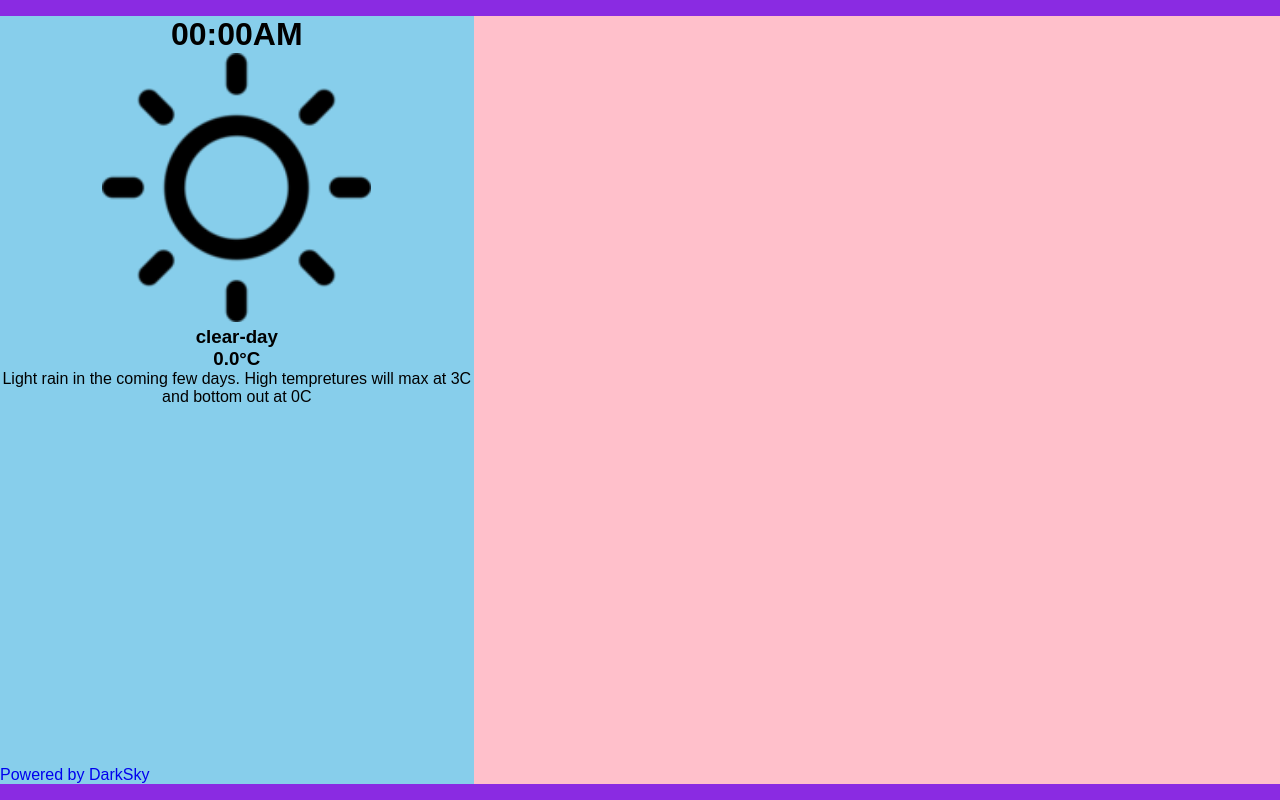
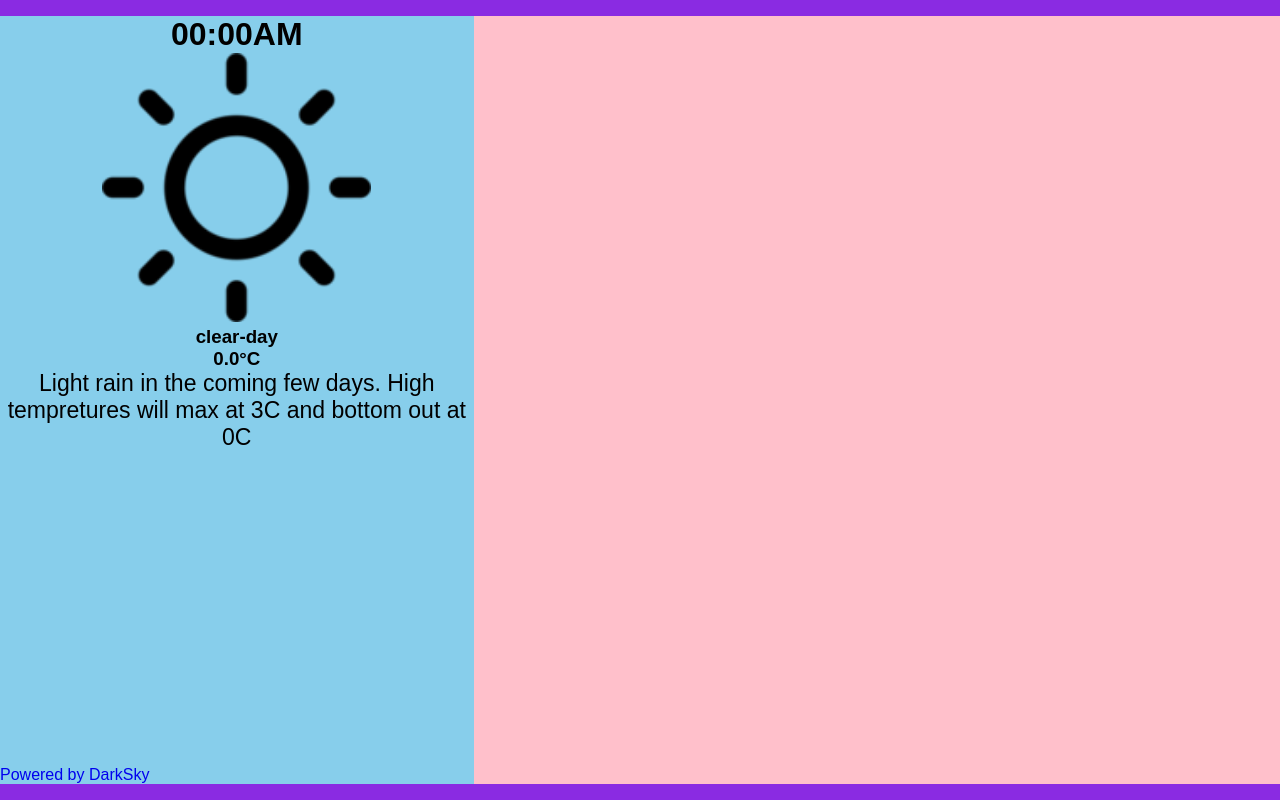
Before and after one commit to 2haloes/Angular-Weather-Display, an Angular app: page / in a window 1280 px wide. Built offline with nearby package versions, Linux system fonts and the light colour scheme; what angular-fittext would draw is missing.

Commit message:
Fixed the summery size, may have to rerefix it later after using real data

```diff
--- a/src/app/home/home.component.css
+++ b/src/app/home/home.component.css
@@ -43,6 +43,10 @@
   margin: 0 auto;
 }
 
+.nowSummery {
+  font-size: calc(1.3vw + 0.8vh);
+}
+
 .linkPosHelp{
   height: 100%;
   width: 100%;
--- a/src/app/home/home.component.html
+++ b/src/app/home/home.component.html
@@ -15,7 +15,7 @@
           <h3 class="noMargin centerText" fittext>0.0°C</h3>
         </div>
 
-        <p class="noMargin centerText">Light rain in the coming few days. High tempretures will max at 3C and bottom out at 0C</p>
+        <p class="noMargin centerText nowSummery">Light rain in the coming few days. High tempretures will max at 3C and bottom out at 0C</p>
 
 
         <a href="https://darksky.net/poweredby/"><p class="noMargin centerText poweredLink">Powered by DarkSky</p></a>
```
